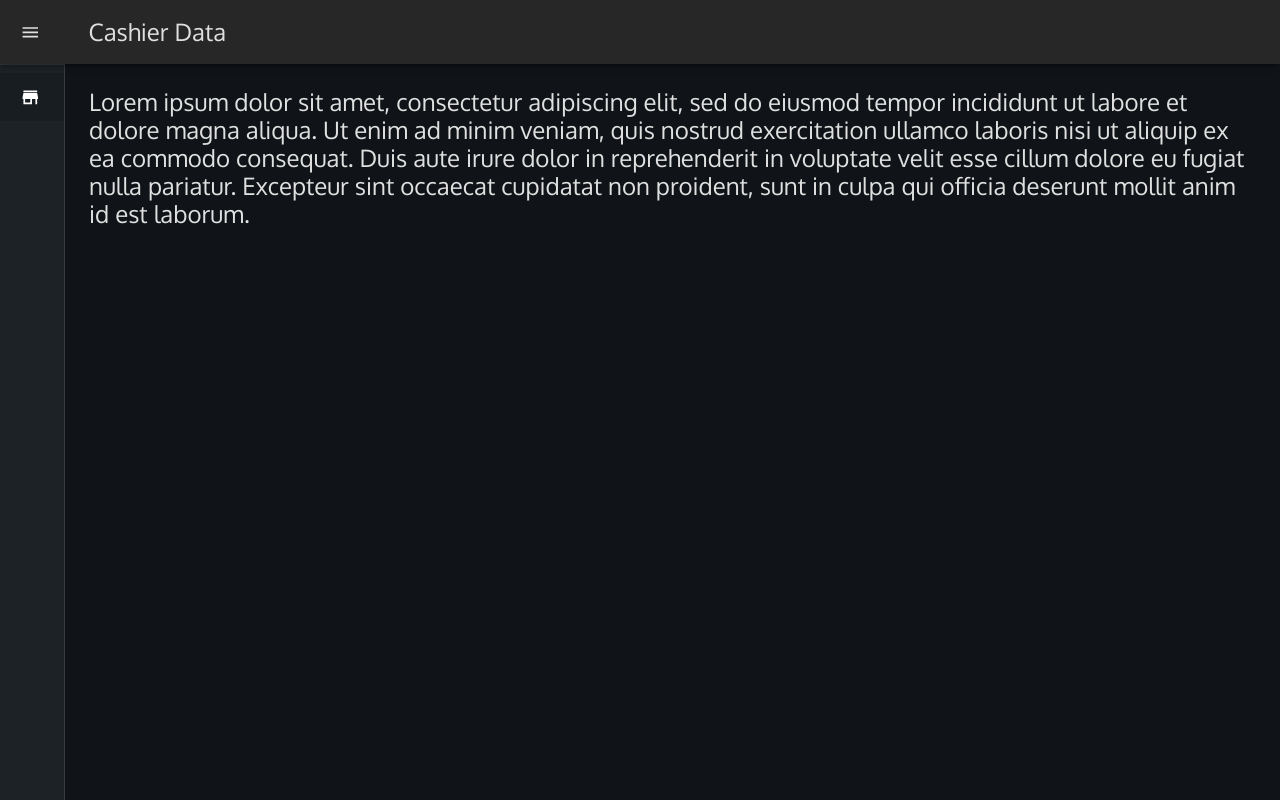
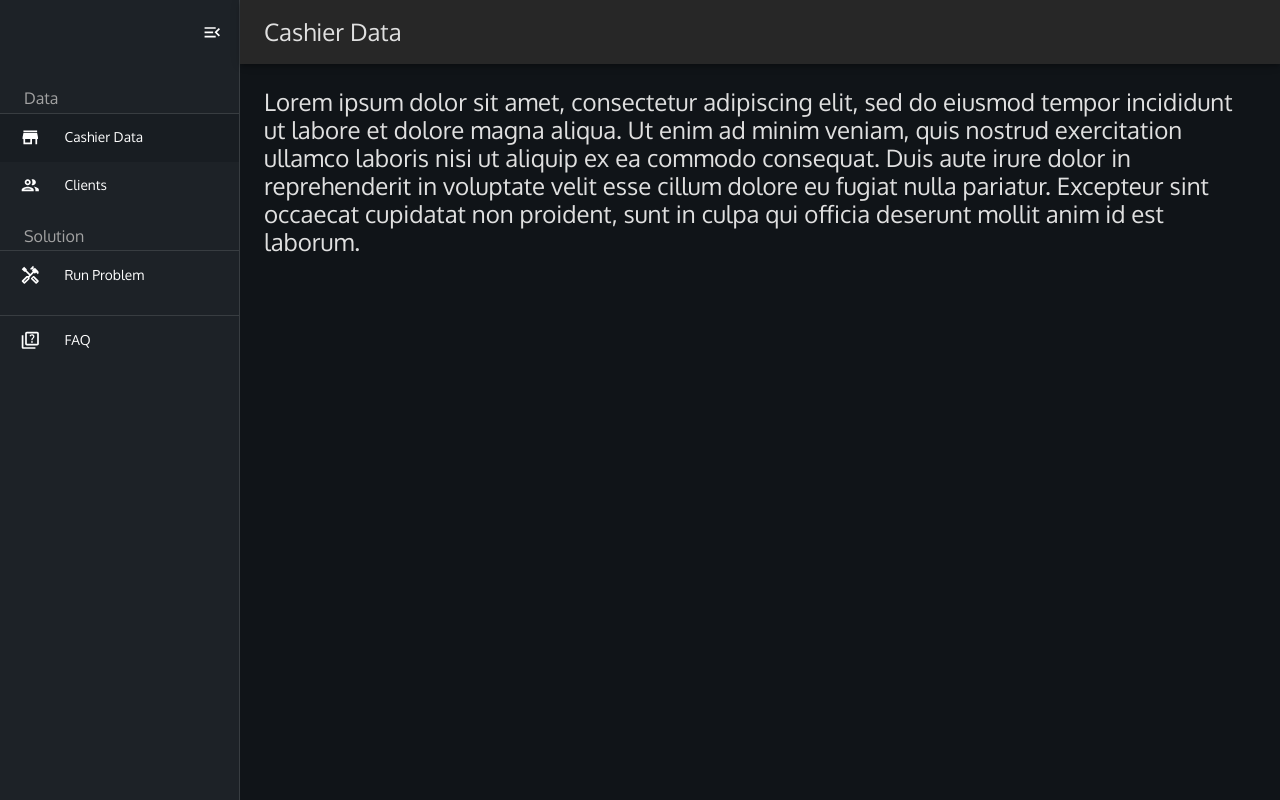
Before and after one commit to ricardoleal20/supermarket_problem, a React (Vite) app: page /interface/cashier_data in a window 1280 px wide. Built offline with nearby package versions, Linux system fonts and the light colour scheme.

Commit message:
✨ Add: Use the PageTemplate on every other new page, and include things as the open and setOpen props comming directly from app

```diff
--- a/front_app/App.tsx
+++ b/front_app/App.tsx
@@ -1,4 +1,5 @@
 // React imports
+import React from "react";
 // import { useState } from 'react'
 // Import react props //
 import { BrowserRouter as Router, Routes, Route, Navigate } from "react-router-dom";
@@ -14,6 +15,8 @@ import { theme } from "./theme";
 // Add the
 
 function App() {
+  // Set the open sidebar section (and close sidebar)
+  const [open, setOpen] = React.useState(true);
   // Return the routes section for the page
   return (
     <ThemeProvider theme={theme()}>
@@ -30,12 +33,12 @@ function App() {
               {/* Import the 404 route */}
               <Route
                 path="*"
-                element={<NotFound />}
+                element={<NotFound open={open} setOpen={setOpen} />}
               />
               {/* ============================= */}
               {/* Interfaces PAGES */}
               <Route path="/interface" element={<Navigate to="/interface/cashier_data" />} />
-              <Route path="/interface/cashier_data" element={<CashierData />} />
+              <Route path="/interface/cashier_data" element={<CashierData open={open} setOpen={setOpen} />} />
             </Routes>
           </Router>
         </main>
--- a/front_app/components/PageTemplate.tsx
+++ b/front_app/components/PageTemplate.tsx
@@ -3,6 +3,7 @@
 /// * This page contains the structure to include children and also having a sidebar
 /// * This is the important thing to use in this project to show the information in the main package
 /* Mui imports */
+import { Box, Typography } from '@mui/material';
 import List from '@mui/material/List';
 import Divider from '@mui/material/Divider';
 import ListItem from '@mui/material/ListItem';
@@ -12,51 +13,113 @@ import ListItemIcon from '@mui/material/ListItemIcon';
 // Icons import
 import StoreMallDirectoryIcon from '@mui/icons-material/StoreMallDirectory';
 import BorderClearIcon from '@mui/icons-material/BorderClear';
+import GroupOutlinedIcon from '@mui/icons-material/GroupOutlined';
+import QuizOutlinedIcon from '@mui/icons-material/QuizOutlined';
+import HandymanOutlinedIcon from '@mui/icons-material/HandymanOutlined';
 // Local imports
 import Sidebar from "./SideBar";
 import React from 'react';
+import { colorTokens } from '../theme';
 
 // Create an enum for the pages
 export enum AvailablePages {
-    CashierData = "Cashier Data"
+    CashierData = "Cashier Data",
+    Clients = "Clients",
+    RunSolver = "Run Problem",
+    FAQ = "FAQ",
+    NotFound = "404" // This is not going to be showed in the sidebar, but it's helpful
+}
+
+// ************************* //
+// *      INTERFACES       * //
+// ************************* //
+
+interface SidebarSectionProps {
+    section: string
+    open: boolean
 }
 
 // Create the interface for the input of the template
 interface PageTemplateProps {
     page: AvailablePages,
+    // Add the open and set open props
+    open: boolean,
+    setOpen: CallableFunction,
+    // Add the children
     children: React.ReactNode
 };
+
+interface SideBarElementProps {
+    page: AvailablePages,
+    open: boolean,
+    selected: string,
+    refUrl: string
+}
+
+export interface PageChildrenProps {
+    open: boolean
+    setOpen: CallableFunction
+}
+
+// Create the Header section type
+const SidebarSection: React.FC<SidebarSectionProps> = ({ section, open }) => {
+    // Instance the color props
+    if (open == true) {
+        const colors = colorTokens();
+        return (
+            <Box>
+                <Typography variant="h5" sx={{
+                    marginLeft: "1.5em",
+                    marginTop: "1em",
+                    marginBottom: "0.2em",
+                    color: colors.grey[300]
+                }}>
+                    {section}
+                </Typography>
+                <Divider />
+            </Box>
+        )
+    }
+    return (<Divider />)
+}
 
 function getItemIcon(text: string): React.ReactNode {
     //
     switch (text) {
-        case "Cashier Data": {
-            return (
-                <StoreMallDirectoryIcon />
-            )
+        case AvailablePages.CashierData: {
+            return (<StoreMallDirectoryIcon />)
+        }
+        case AvailablePages.Clients: {
+            return (<GroupOutlinedIcon />)
+        }
+        case AvailablePages.FAQ: {
+            return (<QuizOutlinedIcon />)
+        }
+        case AvailablePages.RunSolver: {
+            return (<HandymanOutlinedIcon />)
         }
         // Just in case that I forgot to add the icon or that I miss-spell
         // a case in this scenario
         default: {
-            return (
-                <BorderClearIcon />
-            )
+            return (<BorderClearIcon />)
         }
     }
 }
 
-interface SideBarElementProps {
-    page: AvailablePages,
-    open: boolean,
-    selected: string
-}
 
-const SideBarElement: React.FC<SideBarElementProps> = ({ page, open, selected }) => {
+const SideBarElement: React.FC<SideBarElementProps> = ({ page, open, selected, refUrl }) => {
+    // Create the full page with the item desired. In this case, we'll use
+    // 'interface' with the desired extension
+
+    const link = "http://localhost:5173/interface/" + refUrl
+
     return (
         <ListItem key={page} disablePadding sx={{ display: 'block' }}>
             <ListItemButton
                 // Define if this is the selected page or not
                 selected={selected === page}
+                // disabled={selected === page} // If the page is selected, we cannot re-selected
+                href={link}
                 sx={[
                     {
                         minHeight: 48,
@@ -109,8 +172,18 @@ const SideBarElement: React.FC<SideBarElementProps> = ({ page, open, selected })
 const SidebarElements = (open: boolean, selectedPage: string) => {
     return (
         <List>
-            {/* Add the elemtns one by one */}
-            <SideBarElement page={AvailablePages.CashierData} open={open} selected={selectedPage} />
+            {/* Add the elements one by one */}
+            {open && <SidebarSection section="Data" open={open} />}
+            <SideBarElement page={AvailablePages.CashierData} open={open} selected={selectedPage} refUrl='cashier_data' />
+            <SideBarElement page={AvailablePages.Clients} open={open} selected={selectedPage} refUrl='clients' />
+
+            <SidebarSection section="Solution" open={open} />
+            <SideBarElement page={AvailablePages.RunSolver} open={open} selected={selectedPage} refUrl='run' />
+            {/* Add the Extra info section*/}
+            <SidebarSection section="" open={open} />
+            <SideBarElement page={AvailablePages.FAQ} open={open} selected={selectedPage} refUrl='FAQ' />
+
+
         </List>
     )
 }
@@ -118,7 +191,9 @@ const SidebarElements = (open: boolean, selectedPage: string) => {
 
 export const PageTemplate: React.FC<PageTemplateProps> = ({
     page,
-    children
+    children,
+    open,
+    setOpen
 }) => {
     return (
         // Start the sidebar
@@ -126,6 +201,8 @@ export const PageTemplate: React.FC<PageTemplateProps> = ({
             headerTitle={page}
             selected={page}
             sidebarElements={SidebarElements}
+            open={open}
+            setOpen={setOpen}
         >
             {children}
         </Sidebar>
--- a/front_app/components/SideBar.tsx
+++ b/front_app/components/SideBar.tsx
@@ -108,6 +108,9 @@ interface SidebarProps {
     sidebarElements: CallableFunction
     // Use the children to be placed inside the info
     children: React.ReactNode
+    // Add the open and setOpen props
+    open: boolean,
+    setOpen: CallableFunction
     // Title of the header and the sidebar. Both optional
     // since we can put something on it, or nothing on it
     headerTitle?: string
@@ -122,13 +125,16 @@ const SideBar: React.FC<SidebarProps> = ({
     selected,
     sidebarElements,
     children,
+    // Add the open props
+    open,
+    setOpen,
+    // Add the setOpen sidebar and the setClose element
     // Optional items
     headerTitle = "",
     sidebarTitle = "",
     customButtonHeader = null
 }) => {
     const theme = useTheme();
-    const [open, setOpen] = React.useState(false);
 
     const handleDrawerOpen = () => {
         setOpen(true);
@@ -171,10 +177,11 @@ const SideBar: React.FC<SidebarProps> = ({
                         {theme.direction === 'rtl' ? <ChevronRightIcon /> : <MenuOpenIconOutlined />}
                     </IconButton>
                 </DrawerHeader>
-                <Divider />
+                {/* Put the sidebar elements here as part of the sidebar*/}
                 {sidebarElements(open, selected)}
             </Drawer>
             <Box component="main" sx={{ flexGrow: 1, p: 3 }}>
+                {/* Put the children elements, the things that are going to go inside the sidebar... */}
                 <DrawerHeader />
                 {children}
             </Box>
--- a/front_app/pages/interface/cashier.tsx
+++ b/front_app/pages/interface/cashier.tsx
@@ -8,12 +8,16 @@
 // Mui imports
 import Typography from '@mui/material/Typography';
 // Local improts
-import { PageTemplate, AvailablePages } from "../../components/PageTemplate";
+import { PageTemplate, AvailablePages, PageChildrenProps } from "../../components/PageTemplate";
 
-const CashierData = () => {
+
+
+const CashierData: React.FC<PageChildrenProps> = ({ open, setOpen }) => {
     return (
         <PageTemplate
             page={AvailablePages.CashierData}
+            open={open}
+            setOpen={setOpen}
         >
             <Typography variant="h3">
                 Lorem ipsum dolor sit amet, consectetur adipiscing elit, sed do eiusmod tempor incididunt ut labore et dolore magna aliqua.
--- a/front_app/pages/not_found.tsx
+++ b/front_app/pages/not_found.tsx
@@ -2,17 +2,19 @@
 // MaterialUI imports
 import { Box, Typography } from "@mui/material";
 // Local imports
+import { PageTemplate, AvailablePages, PageChildrenProps } from "../components/PageTemplate";
 import { ColoredLine } from "../utils";
 import sadCat from "../assets/sad_cat.gif";
 import { colorTokens } from "../theme";
 
-const NotFound = () => {
+const NotFound: React.FC<PageChildrenProps> = ({ open, setOpen }) => {
     // Obtain colors
     const colors = colorTokens();
     // Set the name of the page
     // PageTitle("404");
     // We'll leave a NotFound message in the middle of the page
     return (
+        <PageTemplate page={AvailablePages.NotFound} open={open} setOpen={setOpen}>
             <Box component="section" justifyContent="space-between" textAlign="center">
                 <Typography variant="h1" marginBottom="0.5em">404</Typography>
                 <img width="10%" height="10%" src={sadCat} alt="Sad Cat..." />
@@ -20,6 +22,7 @@ const NotFound = () => {
                 <ColoredLine color={colors.grey[300]} width="30%" marginTop="1em" marginBottom="0.5em" />
                 <Typography variant="h5">Page not found. Please use one of the sections.</Typography>
             </Box>
+        </PageTemplate>
     );
 };
 
```
Lines whose indentation alone changed are shown as unchanged.
